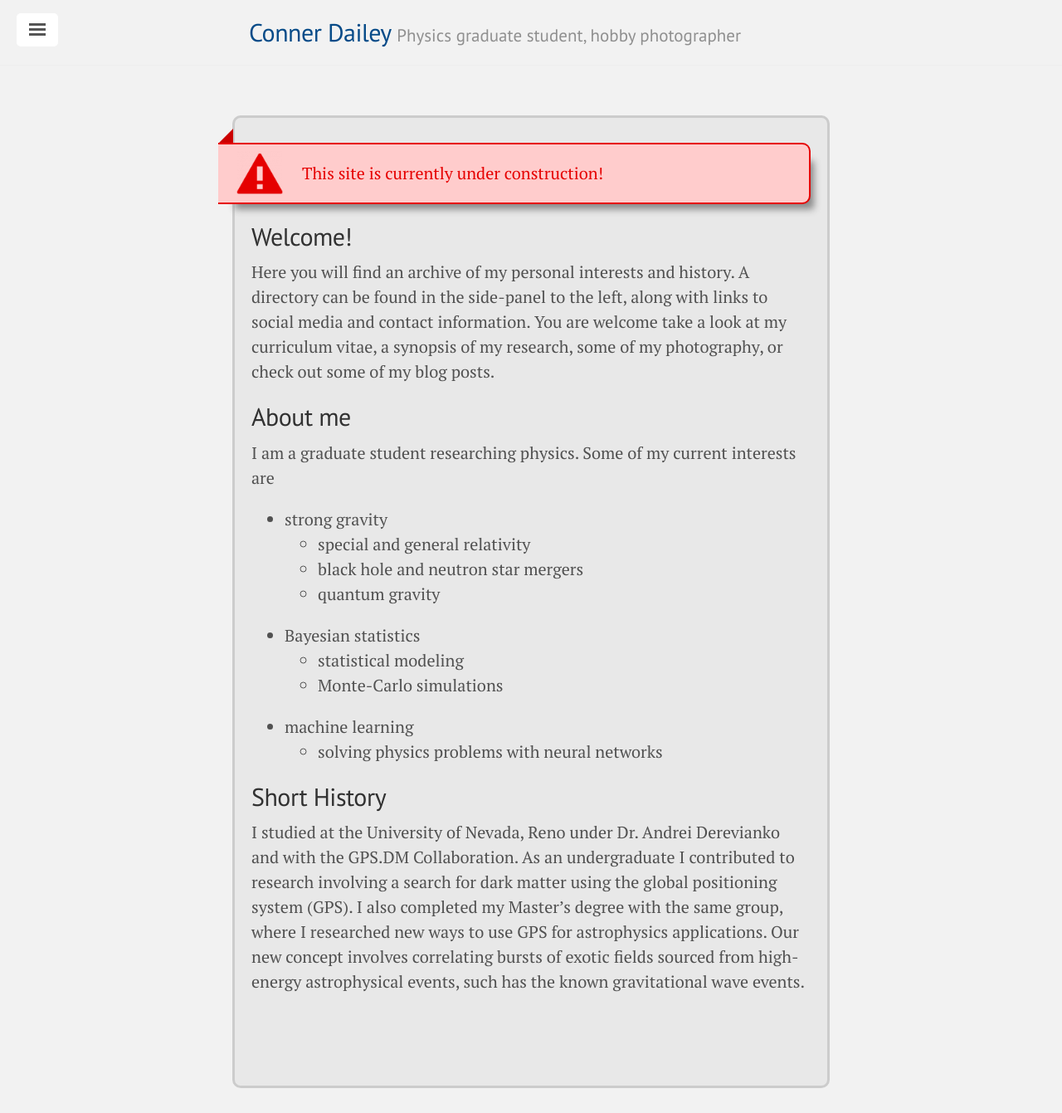
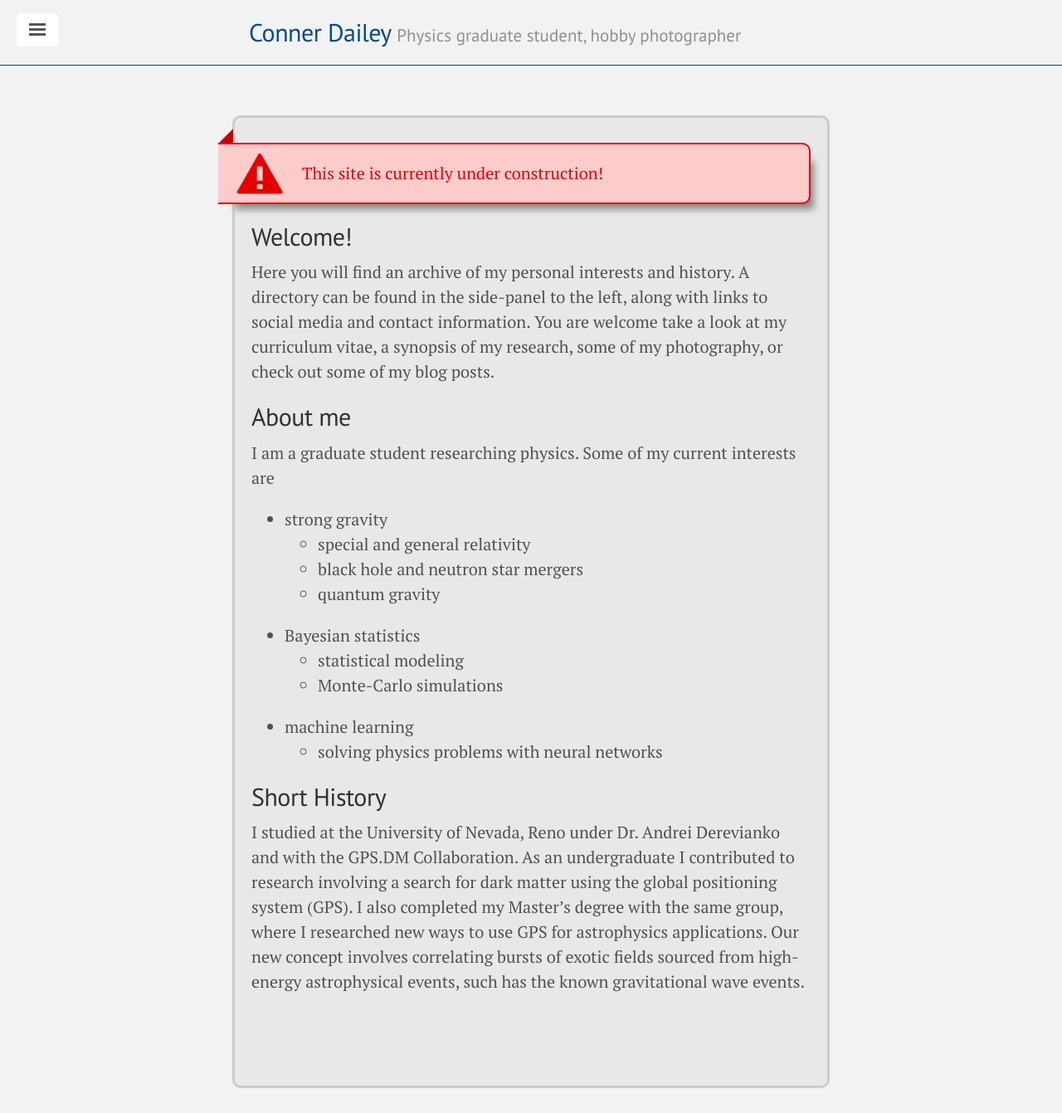
Before and after one commit to TakeTwiceDailey/TakeTwiceDailey.github.io, a Jekyll site: the page built from index.md, in a window 1280 px wide. Shown: the whole page at 83% size. Built offline with Jekyll 4.4.1, drawn with Linux system fonts in a browser that asks for light colours; nearby versions of some CDN libraries.

Commit message:
changing styling

```diff
--- a/public/css/lanyon.css
+++ b/public/css/lanyon.css
@@ -98,7 +98,7 @@ h1, h2, h3, h4, h5, h6 {
   padding-top:    1rem;
   padding-bottom: 1rem;
   margin-bottom: 3rem;
-  border-bottom: 1px solid #eee;
+  border-bottom: 1px solid #074B88;
 }
 .masthead-title {
   margin-top: 0;
```
